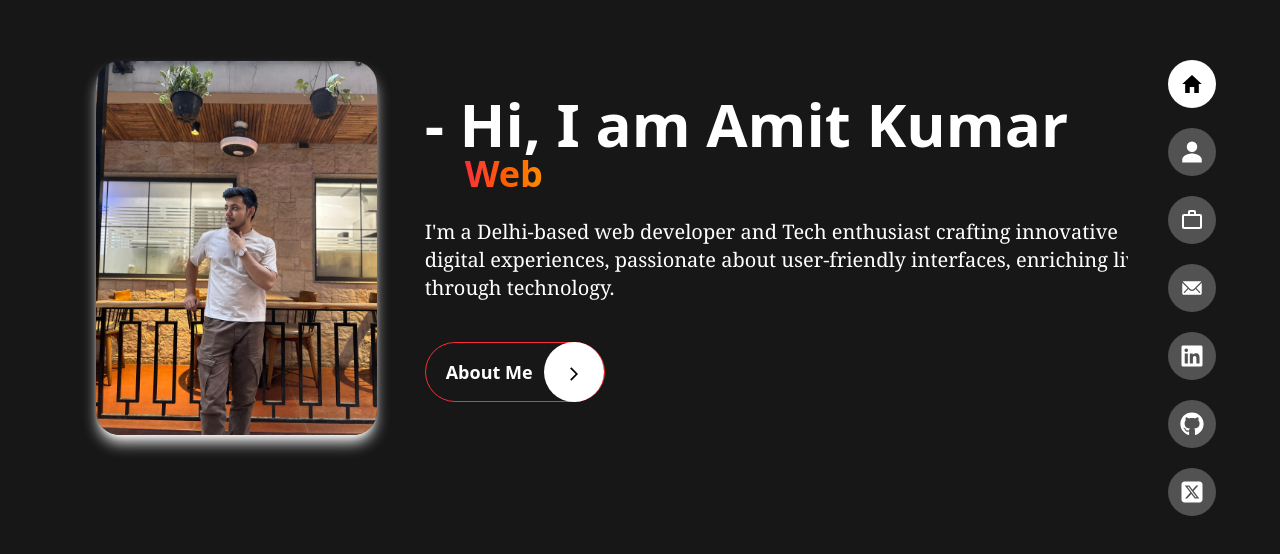
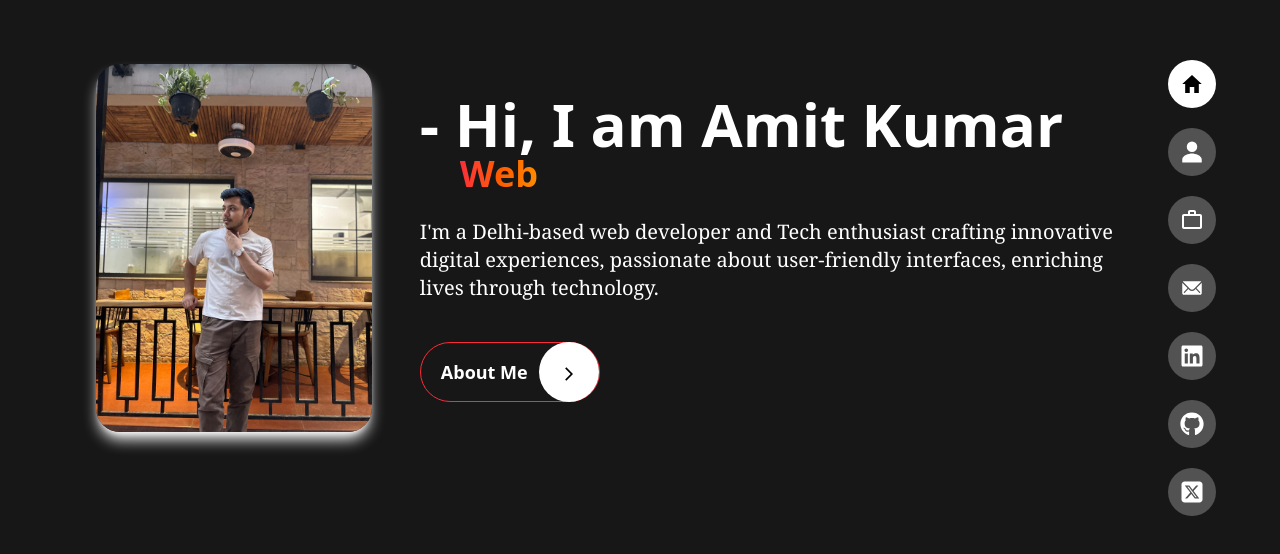
Before and after one commit to Amit-Kumar015/Portfolio, a React (Vite) app: page / in a window 1280 px wide. Shown: the part 152-706 px from the top of the page. Built offline with nearby package versions, Linux system fonts and the light colour scheme.

Commit message:
profile page css done

```diff
--- a/src/components/Profile.jsx
+++ b/src/components/Profile.jsx
@@ -39,13 +39,13 @@ function Profile() {
                     </span>
                 </h1>
                 <br />
-                <p className='text-xl pr-10 font-serif font-normal'>
+                <p className='text-xl pr-20 font-serif font-normal'>
                     I'm a Delhi-based web developer and Tech enthusiast crafting innovative digital experiences, passionate about user-friendly interfaces, enriching lives through technology.
                 </p>
                 <div className='mt-10 flex justify-between items-center w-45 h-15 rounded-4xl bg-neutral-900 border border-red-500'>
                     <span className='pl-5 text-lg font-bold'>About Me</span>
-                    <span className='bg-white w-15 h-15 text-center leading-[3.75rem] rounded-4xl cursor-pointer hover:bg-gradient-to-r from-red-500 via-orange-500 to-yellow-500 duration-500 delay-200' onClick={() => navigate("/about")}>
-                        <MdArrowForwardIos className='inline text-black' />
+                    <span className='bg-white w-15 h-15 text-center leading-[3.75rem] rounded-4xl cursor-pointer hover:bg-gradient-to-r from-red-500 via-orange-500 to-yellow-500 duration-300 delay-200 hover:w-16 hover:h-16' onClick={() => navigate("/about")}>
+                        <MdArrowForwardIos className='inline text-black text-center' />
                     </span>
                 </div>
             </div>
```
